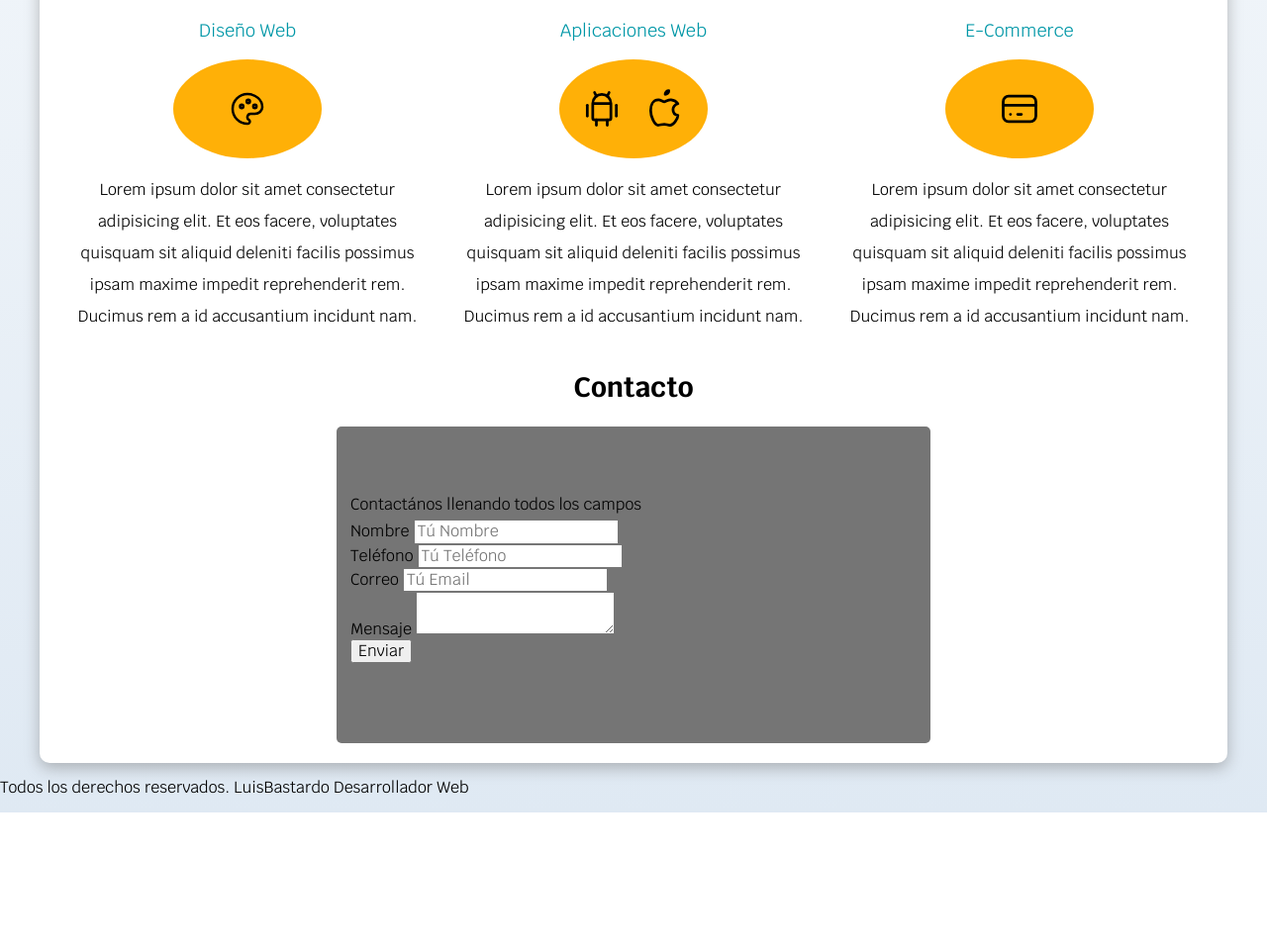
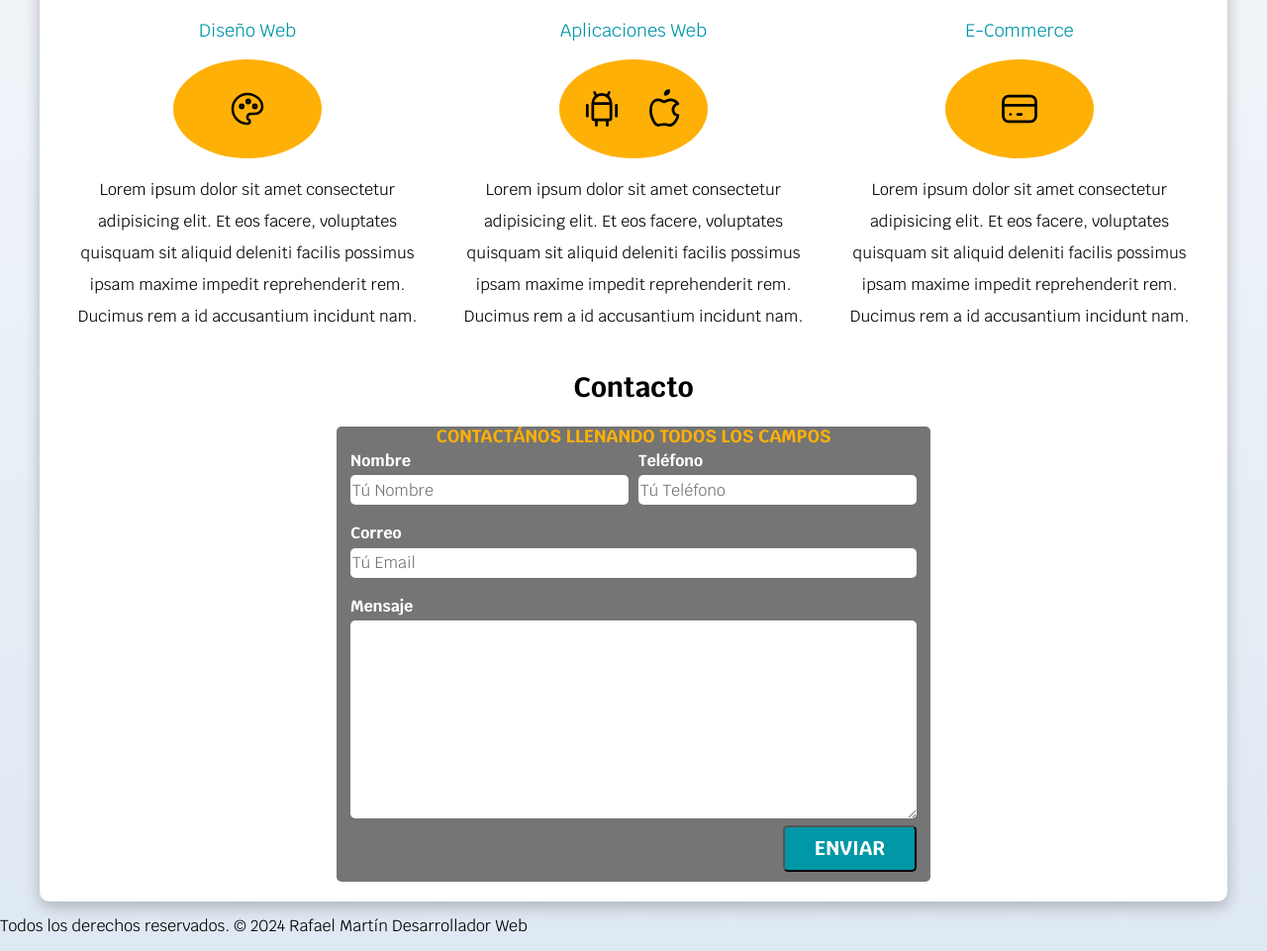
Before and after one commit to rafaelmartin65/Net, a plain HTML site: page index.html in a window 1280 px wide. Shown: the part 853-1814 px from the top of the page at 99% size. Before the commit the page ends 1674 px from the top, so only its background shows below. Drawn offline with Linux system fonts and the light colour scheme.

Commit message:
update css

```diff
--- a/css/style.css
+++ b/css/style.css
@@ -80,8 +80,25 @@ h3 {
     text-align: center;
 }
 
+/* Títulos */
 .titulo span {
     font-size: 2rem;
+}
+
+/* Utilidades */
+.w-sm-100 {
+    width: 100%;
+}
+
+@media (min-width:768px){
+    .w-sm-100 {
+        width: auto;
+    }
+}
+
+.alinear-derecha {
+    display: flex;
+    justify-content: flex-end;
 }
 
 /* Navegación Principal */
@@ -149,15 +166,15 @@ h3 {
 }
 
 /* servicios */
-@media (min-width:760px){
+@media (min-width:760px) {
     .servicios {
         display: grid;
-        grid-template-columns: repeat(3 , 1fr);
+        grid-template-columns: repeat(3, 1fr);
         column-gap: 1rem;
     }
 }
 
-.servicio{
+.servicio {
     display: flex;
     flex-direction: column;
     align-items: center;
@@ -192,8 +209,7 @@ h3 {
 /* Contacto */
 .formulario {
     background-color: var(--gris);
-    width: min(60rem,100%);
-    height: 40vh;
+    width: min(60rem, 100%);
     align-content: center;
     margin: 0 auto;
     border-radius: .5rem;
@@ -202,3 +218,45 @@ h3 {
 .formulario fieldset {
     border: none;
 }
+
+.formulario legend {
+    text-align: center;
+    font-size: 1.8rem;
+    text-transform: uppercase;
+    font-weight: 700;
+    color: var(--primario);
+
+}
+
+.contenedor-campos {
+    display: grid;
+    grid-template-columns: repeat(2, 1fr);
+    grid-template-rows: auto auto 20rem;
+    gap: 1rem;
+}
+
+.campo:nth-child(3),
+.campo:nth-child(4) {
+    grid-column: 1 / 3;
+}
+
+.campo {
+    margin-bottom: 1rem;
+}
+.campo label {
+    color: var(--blanco);
+    font-weight: bold;
+    display: block;
+    margin-bottom: .5rem;
+}
+
+.campo textarea {
+    height: 20rem;
+}
+
+.input-text {
+    width: 100%;
+    height: 3rem;
+    border: none;
+    border-radius: .5rem;
+}
--- a/index.html
+++ b/index.html
@@ -121,33 +121,37 @@
         <section>
             <h2>Contacto</h2>
             <form class="formulario">
+
                 <fieldset>
                     <legend>Contactános llenando todos los campos</legend>
-                    <div>
+                    <div class="contenedor-campos">
+                        <div class="campo">
                             <label>Nombre</label>
-                        <input type="text" placeholder="Tú Nombre">
+                            <input class="input-text" type="text" placeholder="Tú Nombre">
                         </div>
-                    <div>
+                        <div class="campo">
                             <label>Teléfono</label>
-                        <input type="tel" placeholder="Tú Teléfono">
+                            <input class="input-text" type="tel" placeholder="Tú Teléfono">
                         </div>
-                    <div>
+                        <div class="campo">
                             <label>Correo</label>
-                        <input type="email" placeholder="Tú Email">
+                            <input class="input-text" type="email" placeholder="Tú Email">
                         </div>
-                    <div>
+                        <div class="campo">
                             <label>Mensaje</label>
-                        <textarea></textarea>
+                            <textarea class="input-text"></textarea>
                         </div>
-                    <div>
-                        <input type="submit" value="Enviar">
+                    </div>
+                    <div class="alinear-derecha">
+                        <input class="boton w-sm-100" type="submit" value="Enviar">
                     </div>
                 </fieldset>
+
             </form>
         </section>
     </main>
     <footer>
-        <p>Todos los derechos reservados. LuisBastardo Desarrollador Web</p>
+        <p>Todos los derechos reservados. &copy; 2024 Rafael Martín Desarrollador Web </p>
     </footer>
 
 </body>
```
Lines whose indentation alone changed are shown as unchanged.
